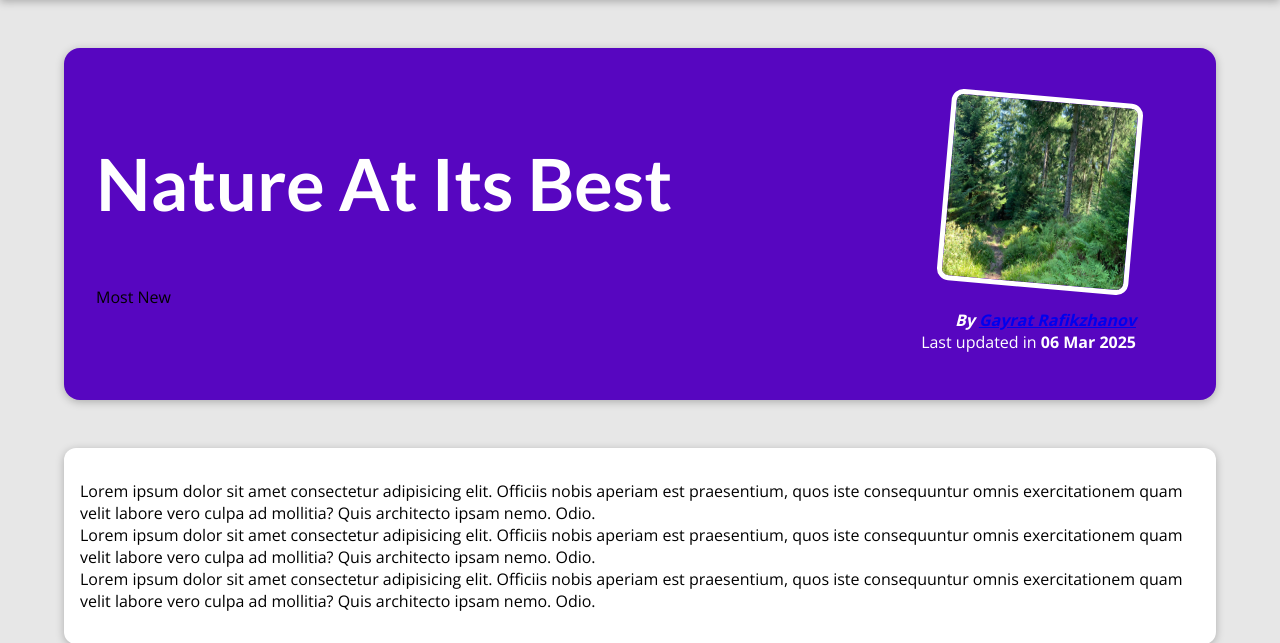
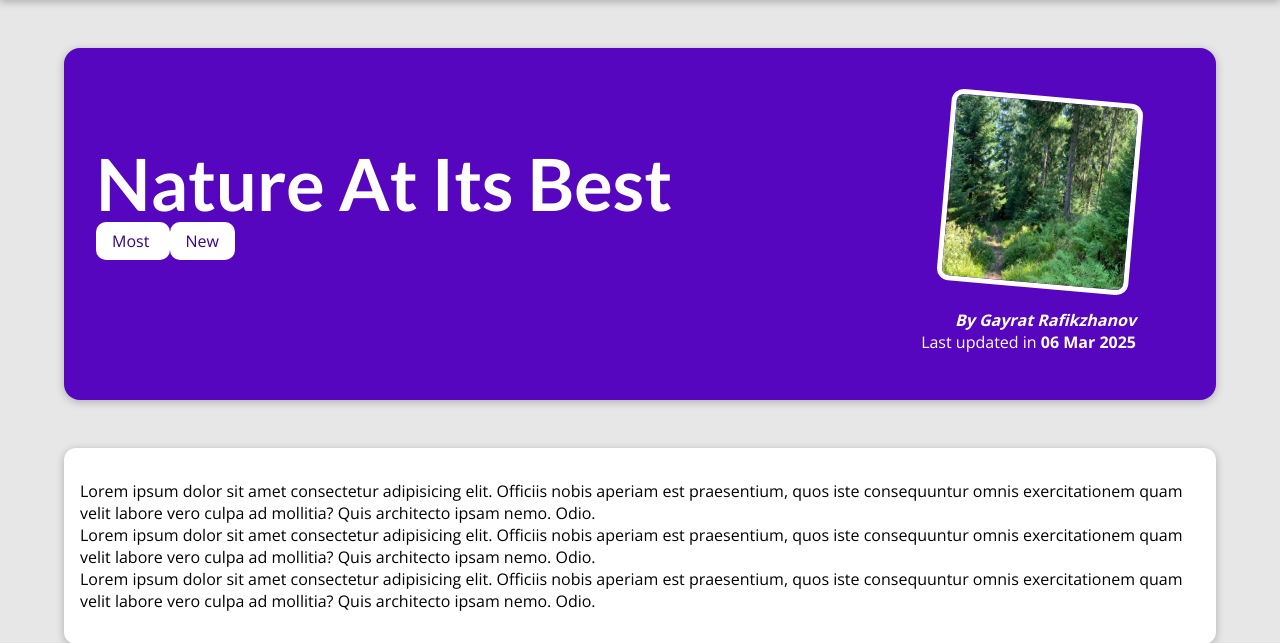
Before and after one commit to GayratRafikjanov/my-site, a Django app: a page that uses templates/base.html in a window 1280 px wide. Shown: the part 80-723 px from the top of the page. Run offline with Django 5.2, Linux system fonts and the light colour scheme; data comes from the database, SQL or seed files in the repository.

Commit message:
added style for tags in UI

```diff
--- a/blog/static/blog/post-detail.css
+++ b/blog/static/blog/post-detail.css
@@ -20,6 +20,7 @@ body {
   }
 
   #summary h2 {
+    margin-bottom: 0.25rem;
     color: white;
     font-size: 4.5rem;
   }
@@ -47,6 +48,11 @@ body {
     font-weight: bold;
   }
 
+  #summary a {
+    color: white;
+    text-decoration: none;
+  }
+
   #summary time {
     font-weight: bold;
   }
@@ -60,3 +66,10 @@ body {
     border-radius: 12px;
     box-shadow: 0 2px 8px rgba(0, 0, 0, 0.25);
   }
+
+  .tag {
+    background-color: white;
+    color: #390281;
+    padding: 0.5rem 1rem;
+    border-radius: 10px;
+  }
```
